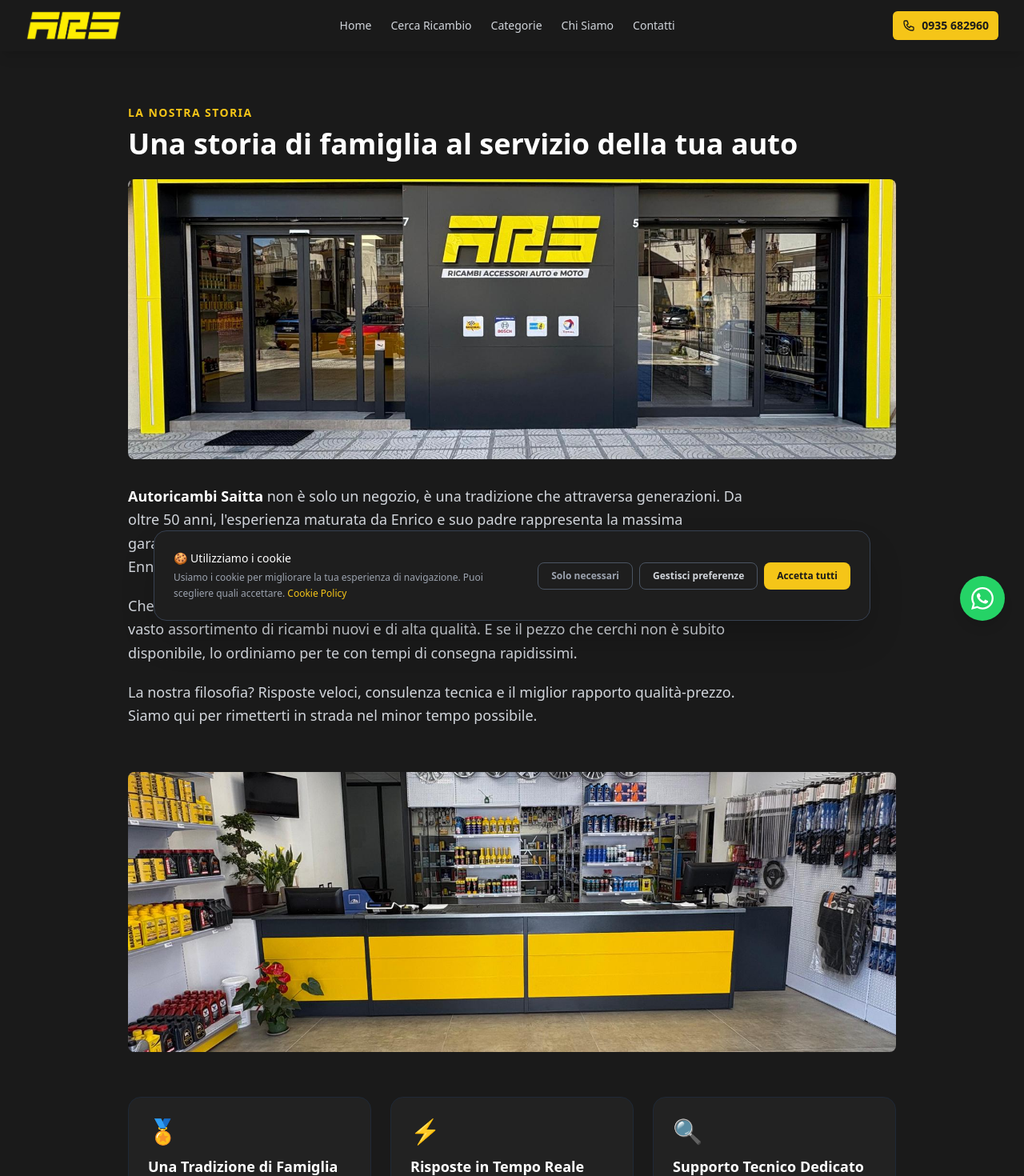
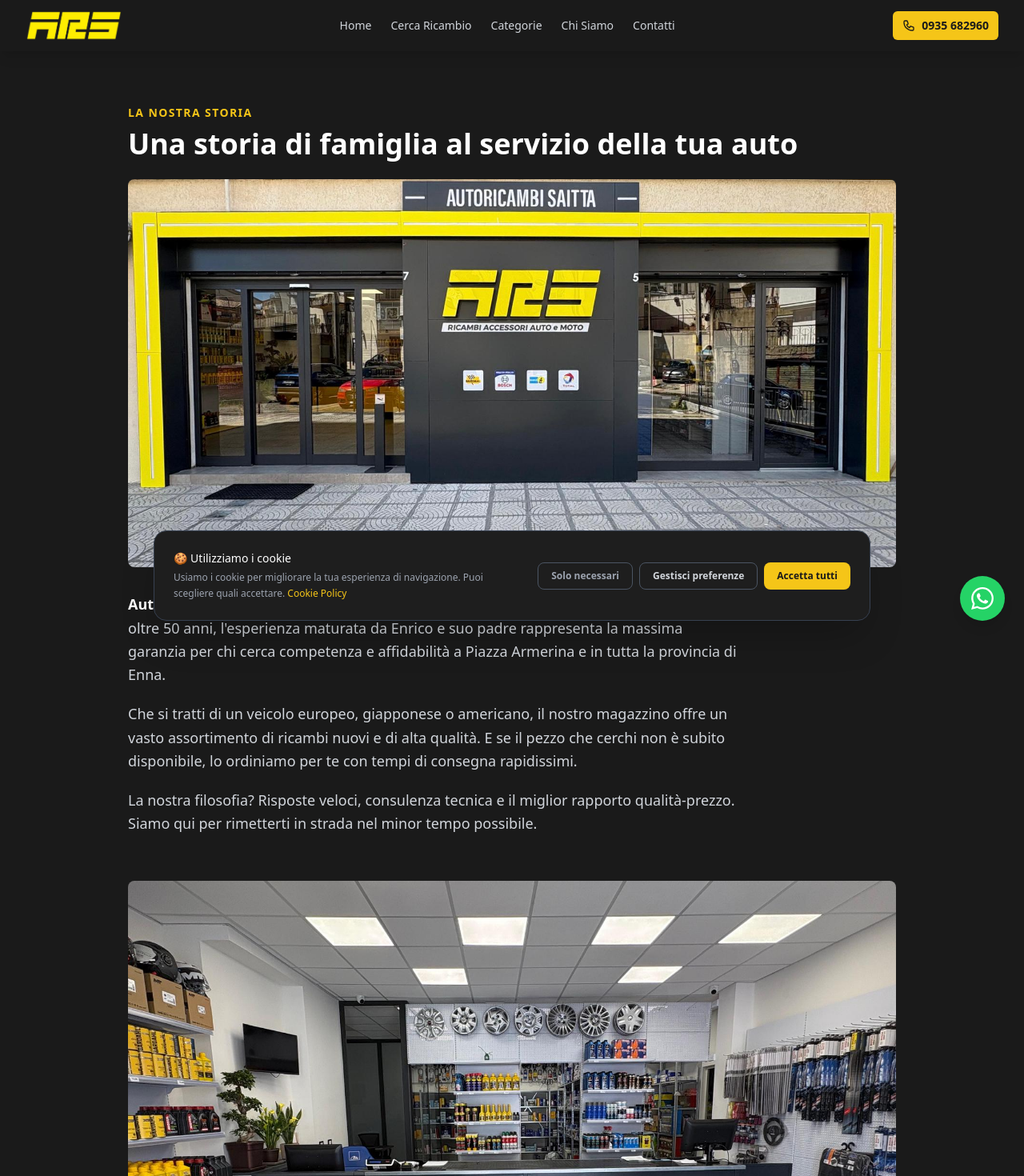
Before and after one commit to GiuSem14/autoricambi-saitta, a Next.js app: page /chi-siamo in a window 1280 px wide. Shown: the top 1470 px of the page at 80% size. Built offline with nearby package versions, Linux system fonts and the light colour scheme.

Commit message:
feat: foto ufficiali negozio inserite e sistemate

```diff
--- a/app/chi-siamo/page.tsx
+++ b/app/chi-siamo/page.tsx
@@ -19,15 +19,14 @@ export default function ChiSiamoPage() {
         <h1 className="text-4xl font-extrabold text-brand-white mt-2 mb-6">
           Una storia di famiglia al servizio della tua auto
         </h1>
-        <div className="relative w-full h-[350px] mb-8">
         <Image
           src="/images/negozio-esterno.jpg"
           alt="Esterno del negozio Autoricambi Saitta a Piazza Armerina"
-            fill
-            className="rounded-lg object-cover"
+          width={1920}
+          height={1080}
+          className="rounded-lg w-full h-auto mb-8"
           priority
         />
-        </div>
         <div className="space-y-5 text-gray-300 text-lg leading-relaxed max-w-3xl">
           <p>
             <strong className="text-brand-white">{BUSINESS_NAME}</strong> non è solo
@@ -49,14 +48,13 @@ export default function ChiSiamoPage() {
         </div>
       </div>
 
-      <div className="relative w-full h-[350px] mb-14">
       <Image
         src="/images/negozio-interno.jpg"
-          alt="Interno del negozio Autoricambi Saitta con scaffali di ricambi auto"
-          fill
-          className="rounded-lg object-cover"
+        alt="Interno del negozio Autoricambi Saitta"
+        width={1920}
+        height={1080}
+        className="rounded-lg w-full h-auto mb-14"
       />
-      </div>
 
       {/* Valori */}
       <div className="grid grid-cols-1 sm:grid-cols-3 gap-6 mb-16">
```
Lines whose indentation alone changed are shown as unchanged.
